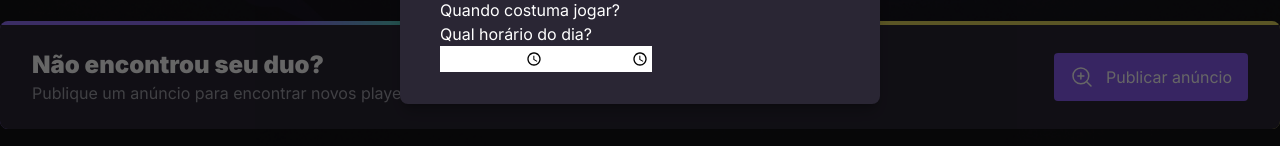
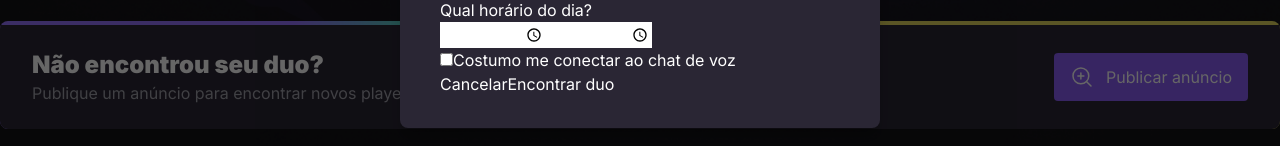
Before and after one commit to matheusobarboza/web_eSports, a React (Vite) app: page / in a window 1280 px wide. Both pictures are taken after a click on the button "Publicar anúncio". Shown: the part 455-601 px from the top of the page. Built offline with nearby package versions, Linux system fonts and the light colour scheme; no server answers.

Commit message:
footer do modal

```diff
--- a/src/App.tsx
+++ b/src/App.tsx
@@ -111,6 +111,16 @@ function App() {
                     </div>
                   </div>
                 </div>
+
+                <div>
+                  <input type="checkbox" />
+                  Costumo me conectar ao chat de voz
+                </div>
+
+                <footer>
+                  <button>Cancelar</button>
+                  <button type="submit">Encontrar duo</button>
+                </footer>
               </form>
             </Dialog.Content>
           </Dialog.Content>
```
